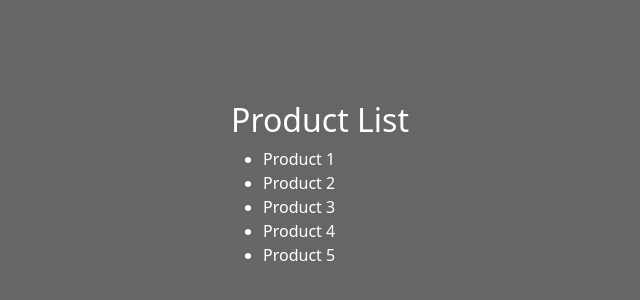
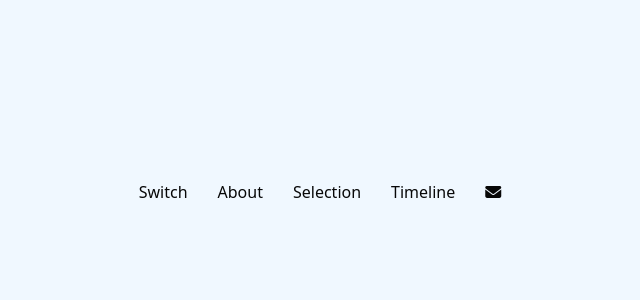
Before and after one commit to ekeledochidi/ogtl-app, a React (Vite) app: page /product-list in a window 1280 px wide. Shown: the part 208-508 px from the top of the page, without its empty margins (320-960 px from the left). Built offline with nearby package versions, Linux system fonts and the light colour scheme.

Commit message:
initial commit

```diff
--- a/src/App.css
+++ b/src/App.css
@@ -116,5 +116,4 @@ button.getstarted:hover {
   padding: 20px;
   margin: 0;
   color: white;
-
 }
--- /dev/null
+++ b/src/ProductList.css
@@ -0,0 +1,36 @@
+body {
+    background-color: aliceblue; /* Sets a light blue background color */
+    background-size: cover; /* Ensures the background covers the entire area */
+    color: black;
+    min-height: 100vh; /* Ensures the background covers the full viewport height */
+    display: flex; /* Enables flexbox for centering content */
+    flex-direction: column; /* Aligns content vertically */
+    justify-content: center; /* Centers content vertically */
+    align-items: center; /* Centers content horizontally */
+    margin: 0; /* Removes default margin */
+    padding: 0; /* Removes default padding */
+}
+
+* {
+    margin: 0;
+    padding: 0;
+    box-sizing: border-box;
+  }
+
+ div.navbar {
+    top: 0; /* Positions it at the top */
+    z-index: 1; /* Ensures it stays above other content */
+    width: 100%; /* Full width */
+ }
+
+  ul.navbar-list {
+    list-style-type: none; /* list-style-image, for image */
+    padding: 0;
+    margin: 0;
+    overflow: hidden;
+    opacity: 0.97;
+  }
+  ul.navbar-list li {
+    float: left;
+    padding: 10px 15px; /* Adds padding for spacing */
+  }
--- a/src/ProductList.jsx
+++ b/src/ProductList.jsx
@@ -1,15 +1,18 @@
+import React from 'react';
+import './ProductList.css'; // Assuming you have a CSS file for styling
 
 function ProductList() {
     return (
         <div className="product-list">
-            <h2>Product List</h2>
-            <ul>
-                <li>Product 1</li>
-                <li>Product 2</li>
-                <li>Product 3</li>
-                <li>Product 4</li>
-                <li>Product 5</li>
+           <div className='navbar'>
+            <ul className='navbar-list'>
+                <li>Switch</li>
+                <li>About</li>
+                <li>Selection</li>
+                <li>Timeline</li>
+                <li><i class="fa-solid fa-envelope"></i></li>
             </ul>
+           </div>
         </div>
     );
 }
```
